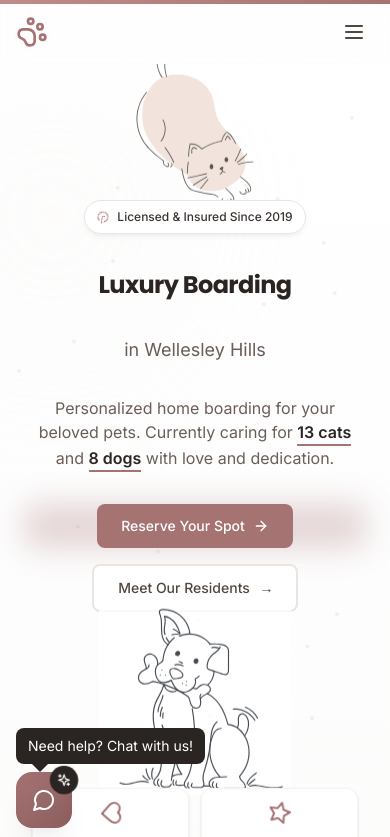
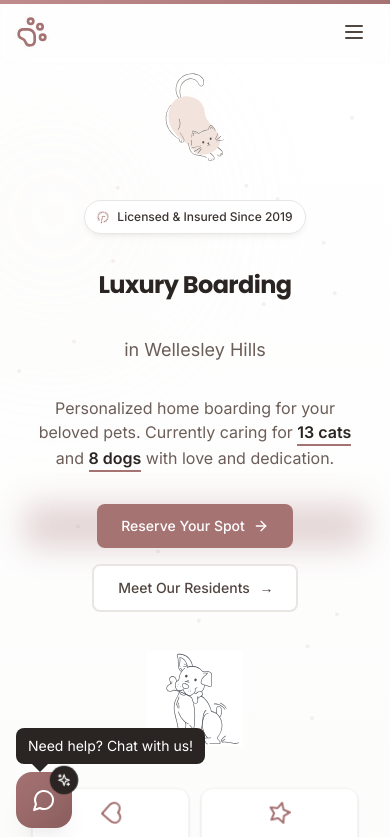
Before and after one commit to Cocochoiii/coco_petboarding, a Next.js app: page / in a window 390 px wide. Shown: the top 837 px of the page. Built offline with nearby package versions, Linux system fonts and the light colour scheme.

Commit message:
fix mobile4

```diff
--- a/components/HeroSection.tsx
+++ b/components/HeroSection.tsx
@@ -105,14 +105,43 @@ export default function HeroSection() {
                 {/* Main Hero Content Container */}
                 <div className="flex items-center justify-center min-h-[70vh]">
                     <div className="flex flex-col lg:flex-row items-center justify-center w-full max-w-7xl gap-6 lg:gap-10 xl:gap-14">
-                        {/* LEFT SVG */}
+                        {/* ===== 左侧 SVG：Mobile 版本（lg 以下显示） ===== */}
                         <motion.div
-                            className="flex-shrink-0 flex justify-center lg:justify-end w-full lg:w-auto mb-2 lg:mb-0 lg:mr-4 xl:mr-8 2xl:mr-10 mt-2 lg:mt-0"
+                            className="flex-shrink-0 flex justify-center w-full mb-2 mt-2 lg:hidden"
+                            initial={{ opacity: 0, y: -10, scale: 0.9 }}
+                            animate={{
+                                opacity: 1,
+                                y: [0, -8, 0],
+                                scale: 1
+                            }}
+                            transition={{
+                                delay: 0.4,
+                                duration: 0.8,
+                                y: {
+                                    duration: 4,
+                                    repeat: Infinity,
+                                    ease: 'easeInOut'
+                                }
+                            }}
+                        >
+                            <Image
+                                src="/svgs/left-decoration.svg"
+                                alt="Cat decoration"
+                                width={180}
+                                height={180}
+                                className="w-24 h-24 sm:w-28 sm:h-28 opacity-80"
+                                priority
+                            />
+                        </motion.div>
+
+                        {/* ===== 左侧 SVG：Desktop 版本（lg 及以上显示） ===== */}
+                        <motion.div
+                            className="hidden lg:flex flex-shrink-0 justify-end lg:w-auto lg:mr-4 xl:mr-8 2xl:mr-10 lg:mt-0"
                             initial={{ opacity: 0, x: -50, scale: 0.8 }}
                             animate={{
                                 opacity: 1,
-                                x: 0,
-                                scale: 2.0,
+                                x: 30,
+                                scale: 2.2,
                                 y: [0, -10, 0]
                             }}
                             transition={{
@@ -130,8 +159,7 @@ export default function HeroSection() {
                                 alt="Cat decoration"
                                 width={250}
                                 height={250}
-                                // ⭐ 手机端保持不变，lg+ 开始明显加大
-                                className="w-24 h-24 sm:w-28 sm:h-28 md:w-36 md:h-36 lg:w-56 lg:h-56 xl:w-64 xl:h-64 2xl:w-72 2xl:h-72 opacity-80 sm:opacity-90"
+                                className="lg:w-40 lg:h-40 xl:w-48 xl:h-48 2xl:w-56 2xl:h-56 opacity-80"
                                 priority
                             />
                         </motion.div>
@@ -277,14 +305,44 @@ export default function HeroSection() {
                             </motion.div>
                         </motion.div>
 
-                        {/* RIGHT SVG */}
+                        {/* ===== 右侧 SVG：Mobile 版本（lg 以下显示） ===== */}
                         <motion.div
-                            className="flex-shrink-0 flex justify-center lg:justify-start w-full lg:w-auto mt-2 lg:mt-0 lg:ml-4 xl:ml-8 2xl:ml-10"
+                            className="flex-shrink-0 flex justify-center w-full mt-2 lg:hidden"
+                            initial={{ opacity: 0, y: 10, scale: 0.9 }}
+                            animate={{
+                                opacity: 1,
+                                y: [0, 10, 0],
+                                scale: 1
+                            }}
+                            transition={{
+                                delay: 0.5,
+                                duration: 0.8,
+                                y: {
+                                    duration: 4,
+                                    repeat: Infinity,
+                                    ease: 'easeInOut',
+                                    delay: 2
+                                }
+                            }}
+                        >
+                            <Image
+                                src="/svgs/right-decoration.svg"
+                                alt="Dog decoration"
+                                width={180}
+                                height={180}
+                                className="w-24 h-24 sm:w-28 sm:h-28 opacity-80"
+                                priority
+                            />
+                        </motion.div>
+
+                        {/* ===== 右侧 SVG：Desktop 版本（lg 及以上显示） ===== */}
+                        <motion.div
+                            className="hidden lg:flex flex-shrink-0 justify-start lg:w-auto lg:ml-4 xl:ml-8 2xl:ml-10 lg:mt-0"
                             initial={{ opacity: 0, x: 50, scale: 0.8 }}
                             animate={{
                                 opacity: 1,
                                 x: 0,
-                                scale: 2.0,
+                                scale: 2.2,
                                 y: [0, 10, 0]
                             }}
                             transition={{
@@ -303,8 +361,7 @@ export default function HeroSection() {
                                 alt="Dog decoration"
                                 width={250}
                                 height={250}
-                                // ⭐ 同样：小屏不变，大屏放大
-                                className="w-24 h-24 sm:w-28 sm:h-28 md:w-36 md:h-36 lg:w-56 lg:h-56 xl:w-64 xl:h-64 2xl:w-72 2xl:h-72 opacity-80 sm:opacity-90"
+                                className="lg:w-40 lg:h-40 xl:w-48 xl:h-48 2xl:w-56 2xl:h-56 opacity-80"
                                 priority
                             />
                         </motion.div>
--- a/components/Services.tsx
+++ b/components/Services.tsx
@@ -8,7 +8,6 @@ import {
     Camera,
     Car,
     Bath,
-    Clock,
     Pill,
     Play,
     Moon,
@@ -96,20 +95,6 @@ const services: Service[] = [
             'Teeth cleaning',
             'Bath (if needed)'
         ]
-    },
-    {
-        icon: Clock,
-        title: 'Extended Stay',
-        description: 'Special rates for long-term boarding with extra perks',
-        price: '10% off (7+ days) | 15% off (14+ days)',
-        features: [
-            'Discounted daily rates',
-            'Free grooming session',
-            'Extra playtime',
-            'Priority booking',
-            'Complimentary pick-up'
-        ],
-        popular: true
     },
     {
         icon: Pill,
```
